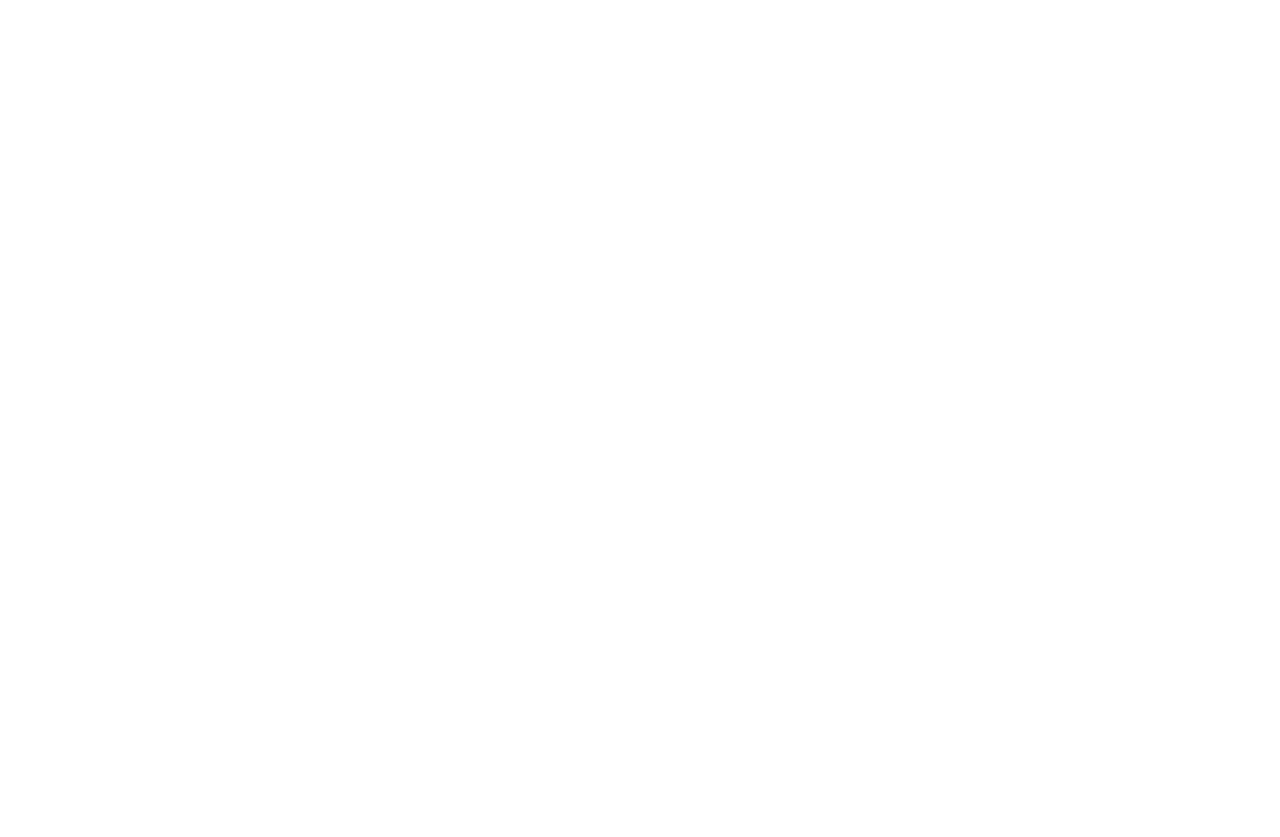
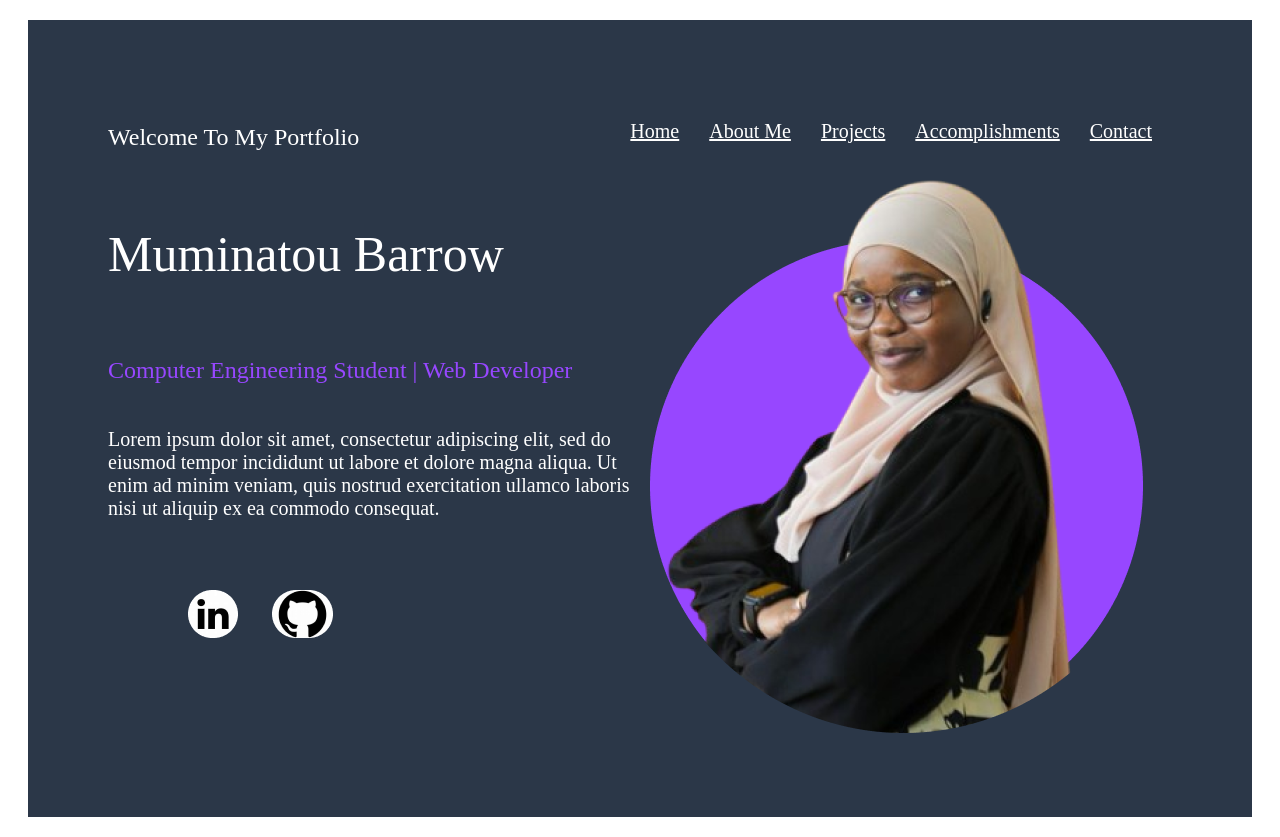
Before and after one commit to MuminaB/alx_capstone_project, a plain HTML site: page portfolio_design/index.html in a window 1280 px wide. Before the commit the page ends 800 px from the top, so only its background shows below. Drawn offline with Linux system fonts and the light colour scheme.

Commit message:
homepage

```diff
--- a/portfolio_design/index.html
+++ b/portfolio_design/index.html
@@ -4,29 +4,61 @@
     <meta charset="UTF-8">
     <meta name="viewport" content="width=device-width, initial-scale=1.0">
     <title>My Portfolio</title>
-    <link rel="stylesheet" src="styles.css">
+    <link rel="stylesheet" href="styles.css">
 </head>
 <body>
-    <section>
+    <section class="section">
         <header>
+            <div class="left">
+                <p>Welcome To My Portfolio</p>
+            </div>
 
+            <div class="right">
+                <a href="#home">Home</a>
+                <a href="#aboutMe">About Me</a>
+                <a href="#projects">Projects</a>
+                <a href="#accomplishments">Accomplishments</a>
+                <a href="#contact">Contact</a>
+
+            </div>
         </header>
-        <div class="home">
 
+        <div class="home" id="home">
+            <div class="home-a">
+                <div class="name">
+                    <p>Muminatou Barrow</p>
+                </div>
+
+                <div class="title">
+                    <p>Computer Engineering Student | Web Developer</p>
+                </div>
+
+                <div class="headline">
+                    <p>Lorem ipsum dolor sit amet, consectetur adipiscing elit, sed do eiusmod tempor incididunt ut labore et dolore magna aliqua. Ut enim ad minim veniam, quis nostrud exercitation ullamco laboris nisi ut aliquip ex ea commodo consequat.</p>
+                </div>
+
+                <div class="logos">
+                    <a href="#"><img src="/images/linkedin.png" alt="linkedIn-logo"></a>
+                    <a href="#"><img src="/images/github_logo.png" alt="github-logo"></a>
+                </div>
+            </div>
+            <div class="home-b">
+                <img src="/images/Mask group.png" alt="hero-picture">
+            </div>
         </div>
     </section>
 
     <main>
-        <div class="aboutMe">
+        <div class="aboutMe" id="aboutMe">
 
         </div>
-        <div class="projects">
+        <div class="projects" id="projects">
 
         </div>
-        <div class="skills">
+        <div class="accomplishments" id="accomplishments">
 
         </div>
-        <div class="contact">
+        <div class="contact" id="contact">
 
         </div>
 
@@ -36,6 +68,6 @@
 
     </footer>
 
-    <script src="script.js"></script>
+   <script src="script.js"></script>
 </body>
 </html>
--- a/portfolio_design/styles.css
+++ b/portfolio_design/styles.css
@@ -0,0 +1,59 @@
+section{
+    display: flex;
+    flex-direction: column;
+    background-color: #2B3748;
+    margin: 20px;
+    padding: 80px;
+    color: white;
+}
+
+header{
+    display: flex;
+    flex-direction: row;
+    justify-content: space-between;
+}
+.left{
+    font-size: 24px;
+
+}
+.right{
+    font-size: 20px;
+    display: flex;
+    flex-direction: row;
+    justify-content: space-between;
+    padding: 20px;
+}
+a {
+    color: white;
+    padding-left: 30px
+}
+a:hover{
+    color: blueviolet;
+}
+.home{
+    display: flex;
+    flex-direction: row;
+    justify-content: space-between;
+}
+.home-a{
+    display: flex;
+    flex-direction: column;
+    align-items: flex-start;
+
+}
+.name{
+    font-size: 50px;
+
+}
+.title{
+    font-size: 24px;
+    color: #9747FF;
+
+}
+.headline{
+    font-size: 20px;
+}
+.logos{
+    padding: 50px;
+    align-self: cer;
+}
```
Also changed, not shown: images/Mask group.png (added), images/github.jpeg (added), images/github_logo.png (added), images/linkedin.png (added).
